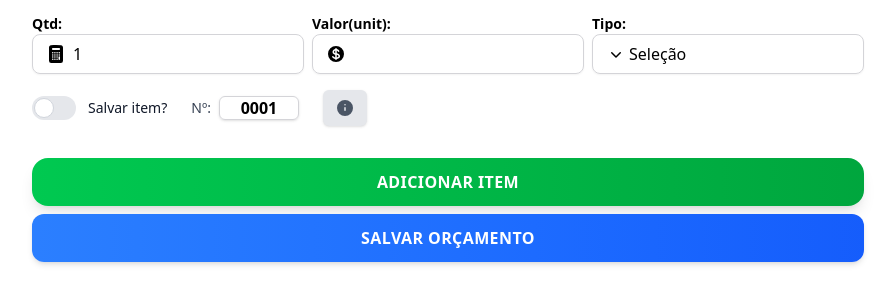
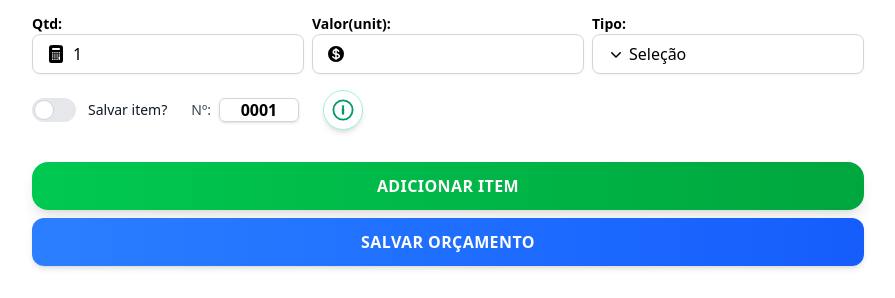
Before and after one commit to GabrielRibeiro9/GeradorOrcamentos, a FastAPI app: page / in a window 1280 px wide. Shown: the part 1000-1298 px from the top of the page, without its empty margins (192-1087 px from the left). Before the commit the page ends 1265 px from the top, so only its background shows below. Run offline with FastAPI, Linux system fonts and the light colour scheme; the visitor is signed in with stand-in values (Sample User, id 1); data that the repository does not hold is empty.

Commit message:
melhoria no design do botao informacao

```diff
--- a/templates/index.html
+++ b/templates/index.html
@@ -223,12 +223,17 @@
                                 class="w-20 h-6 text-center font-semibold border border-zinc-300 rounded-md shadow-sm focus:outline-zinc-400" value="">
                         </div>
 
-                            <button type="button" id="btn-abrir-modal-info" title="Adicionar Informações Complementares"
-                                class="h-9 px-3 flex items-center justify-center bg-gray-200 text-gray-600 rounded-md hover:bg-gray-300 transition-colors shadow-sm">
-                                <svg xmlns="http://www.w3.org/2000/svg" viewBox="0 0 20 20" fill="currentColor" class="size-5">
-                                <path fill-rule="evenodd" d="M18 10a8 8 0 1 1-16 0 8 8 0 0 1 16 0ZM9.25 12.25a.75.75 0 0 0 1.5 0v-2.5a.75.75 0 0 0-1.5 0v2.5ZM10 6a.75.75 0 0 0 0 1.5h.008a.75.75 0 0 0 0-1.5H10Z" clip-rule="evenodd" />
-                                </svg>
-                            </button>
+                        <button
+                            type="button"
+                            id="btn-abrir-modal-info"
+                            title="Adicionar Informações Complementares"
+                            class="flex items-center justify-center h-10 w-10 rounded-full bg-white shadow-md border border-emerald-200 text-emerald-600 hover:bg-emerald-50 hover:scale-105 active:scale-95 active:shadow-sm transition-all duration-150 group"
+                        >
+                            <svg xmlns="http://www.w3.org/2000/svg" viewBox="0 0 20 20" fill="currentColor" class="size-6 group-hover:scale-110 transition-transform duration-200">
+                                <circle cx="10" cy="10" r="8" fill="none" stroke="currentColor" stroke-width="1.5"/>
+                                <path fill-rule="evenodd" d="M10 14a1 1 0 0 1-1-1V9a1 1 0 1 1 2 0v4a1 1 0 0 1-1 1zm0-6a1 1 0 1 1 0-2 1 1 0 0 1 0 2z" clip-rule="evenodd" />
+                            </svg>
+                        </button>
                     </div>
 
             <div class="flex flex-col gap-2">
```
